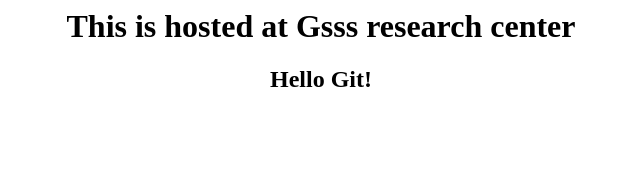
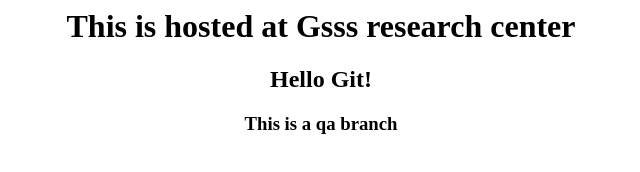
Before and after one commit to kavithagowda2405-ctrl/siciot, a plain HTML site: page index.html in a window 1280 px wide. Shown: the whole page, without its empty margins (319-959 px from the left). Drawn offline with Linux system fonts and the light colour scheme.

```diff
--- a/index.html
+++ b/index.html
@@ -1,4 +1,5 @@
 <html>
    <h1 align = center>This is hosted at Gsss research center</h1>
    <h2 align = center>Hello Git!</h2>
+   <h3 align = center>This is a qa branch</h3>
 <html>
```
Also changed, not shown: design.css (added), 1 other file.
